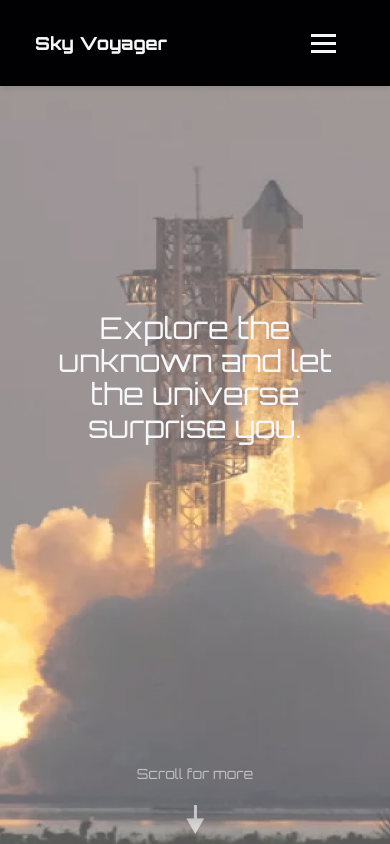
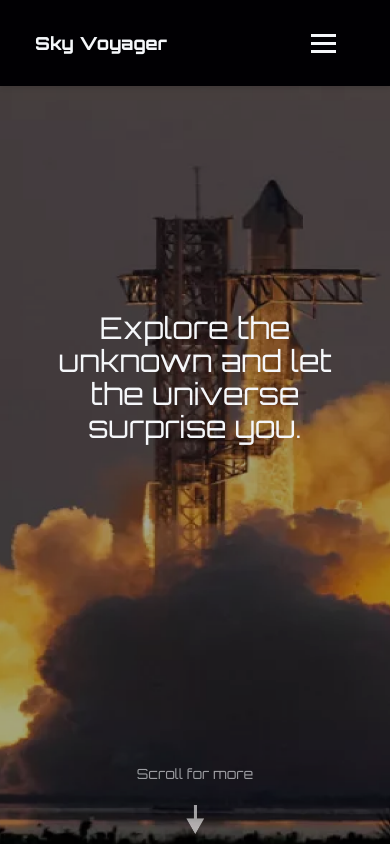
Before and after one commit to Nahuel-Villaverde/SkyVoyager, a React (Vite) app: page / in a window 390 px wide. Shown: the top 844 px of the page. Built offline with nearby package versions, Linux system fonts and the light colour scheme.

Commit message:
color correction mobile

```diff
--- a/src/index.css
+++ b/src/index.css
@@ -28,6 +28,19 @@ body {
   margin: 0;
   min-width: 320px;
   min-height: 100vh;
+  background-color: #010003;
+}
+
+@media (prefers-color-scheme: dark) {
+  body {
+      background-color: #010003; /* Sigue oscuro en modo oscuro */
+  }
+}
+
+@media (prefers-color-scheme: light) {
+  body {
+      background-color: #010003; /* Mantén oscuro incluso en modo claro */
+  }
 }
 
 h1 {
```
